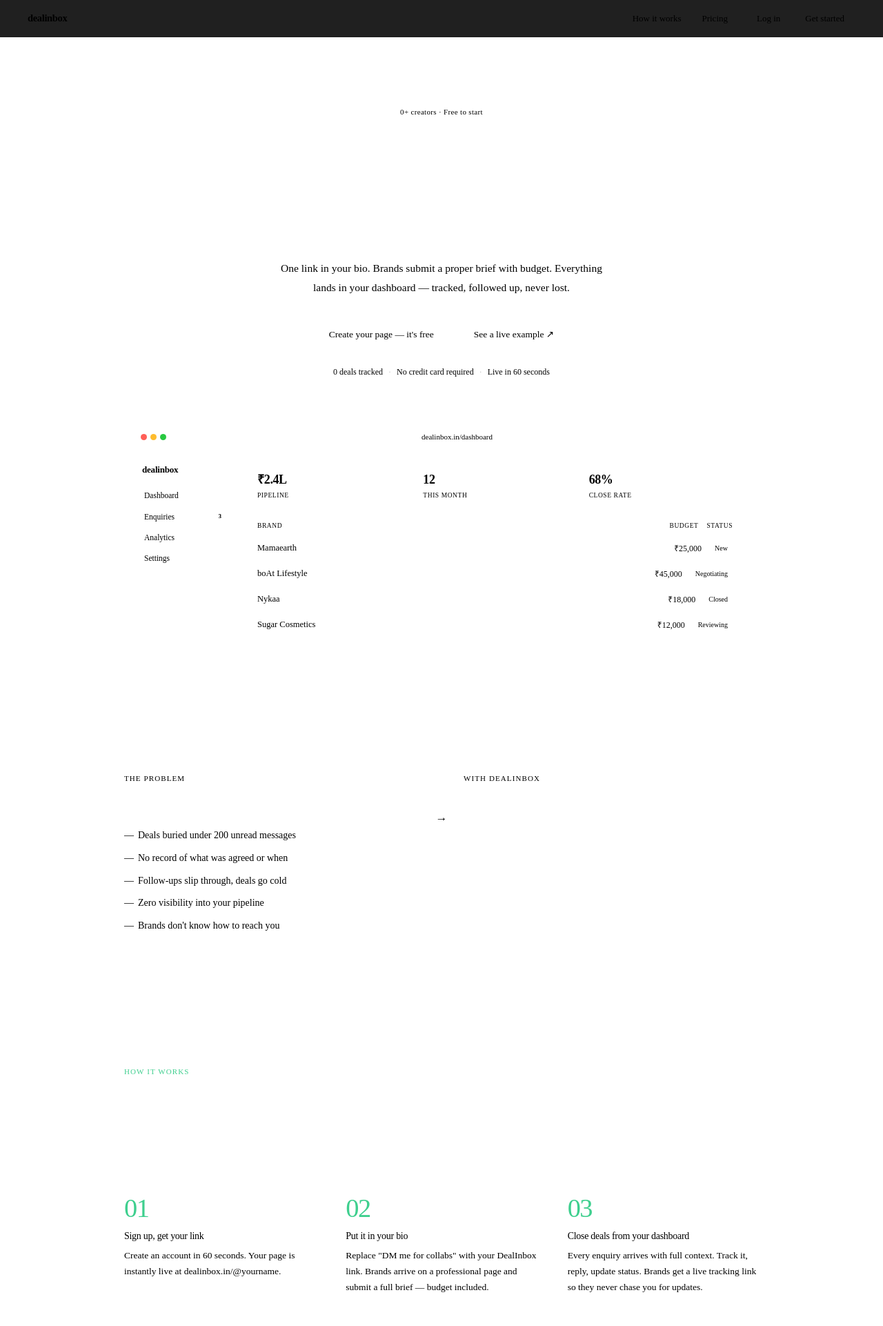
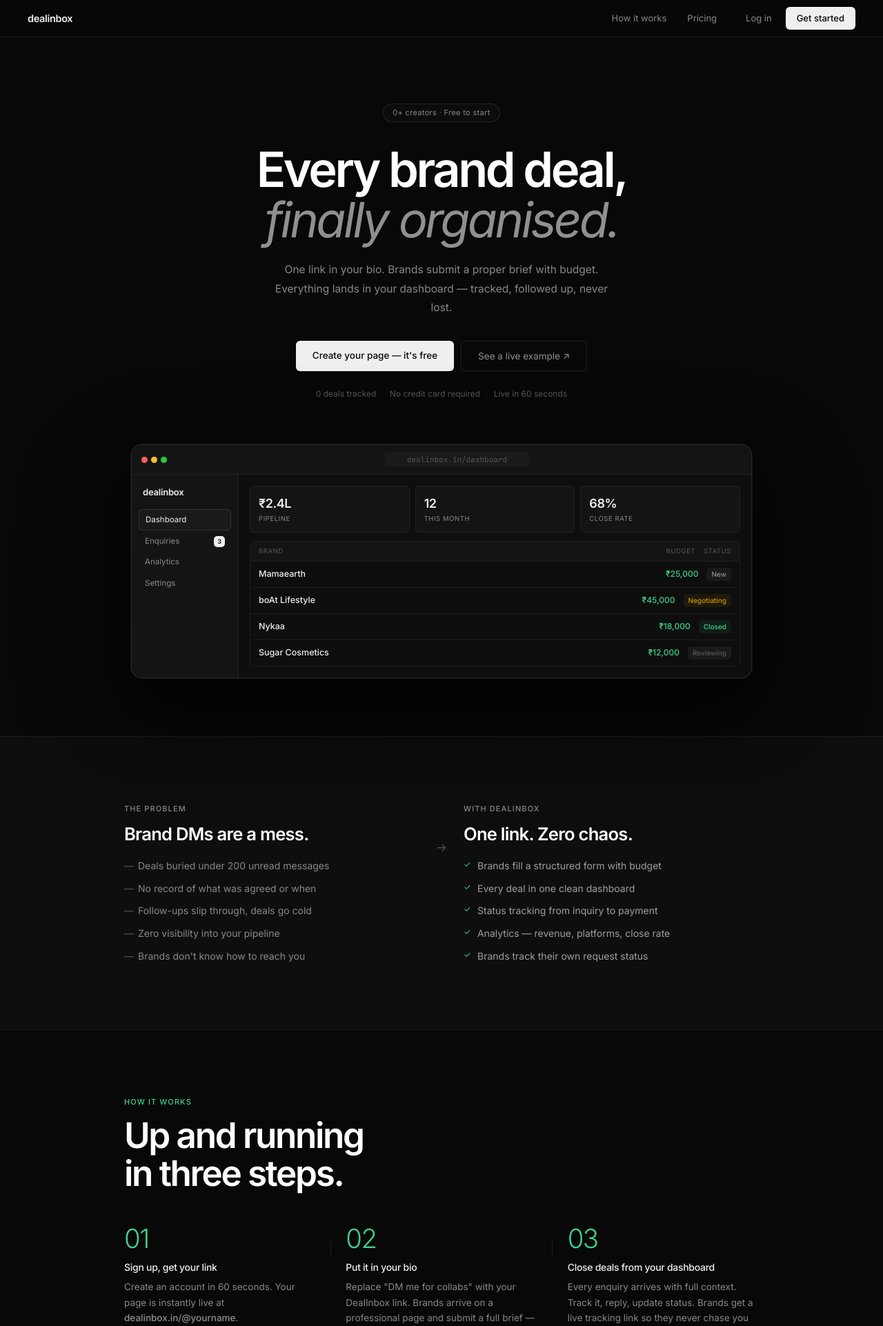
Before and after one commit to rudrasalokhe/dealinbox, a Flask app: page / in a window 1280 px wide. Shown: the top 1922 px of the page at 69% size. Run offline with Flask 3, Linux system fonts and the light colour scheme; data that the repository does not hold is empty.

Commit message:
Fix CSS formatting and remove unnecessary character

```diff
--- a/dealinbox_ui/static/css/style.css
+++ b/dealinbox_ui/static/css/style.css
@@ -3,7 +3,6 @@
 
 *, *::before, *::after { box-sizing: border-box; margin: 0; padding: 0; }
 html { scroll-behavior: smooth; }
-#j
 :root {
   --bg:   #080808;
   --bg1:  #0e0e0e;
```
